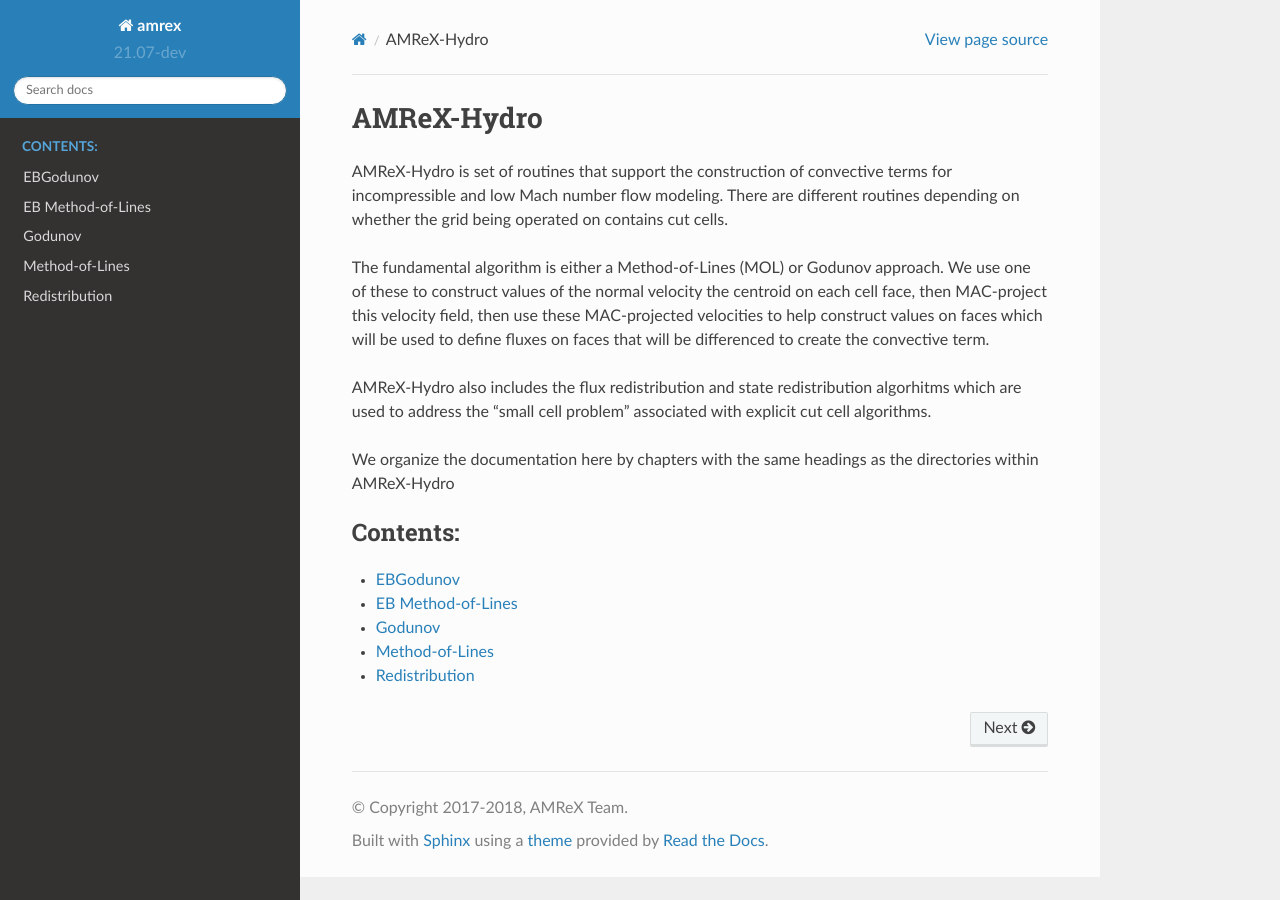
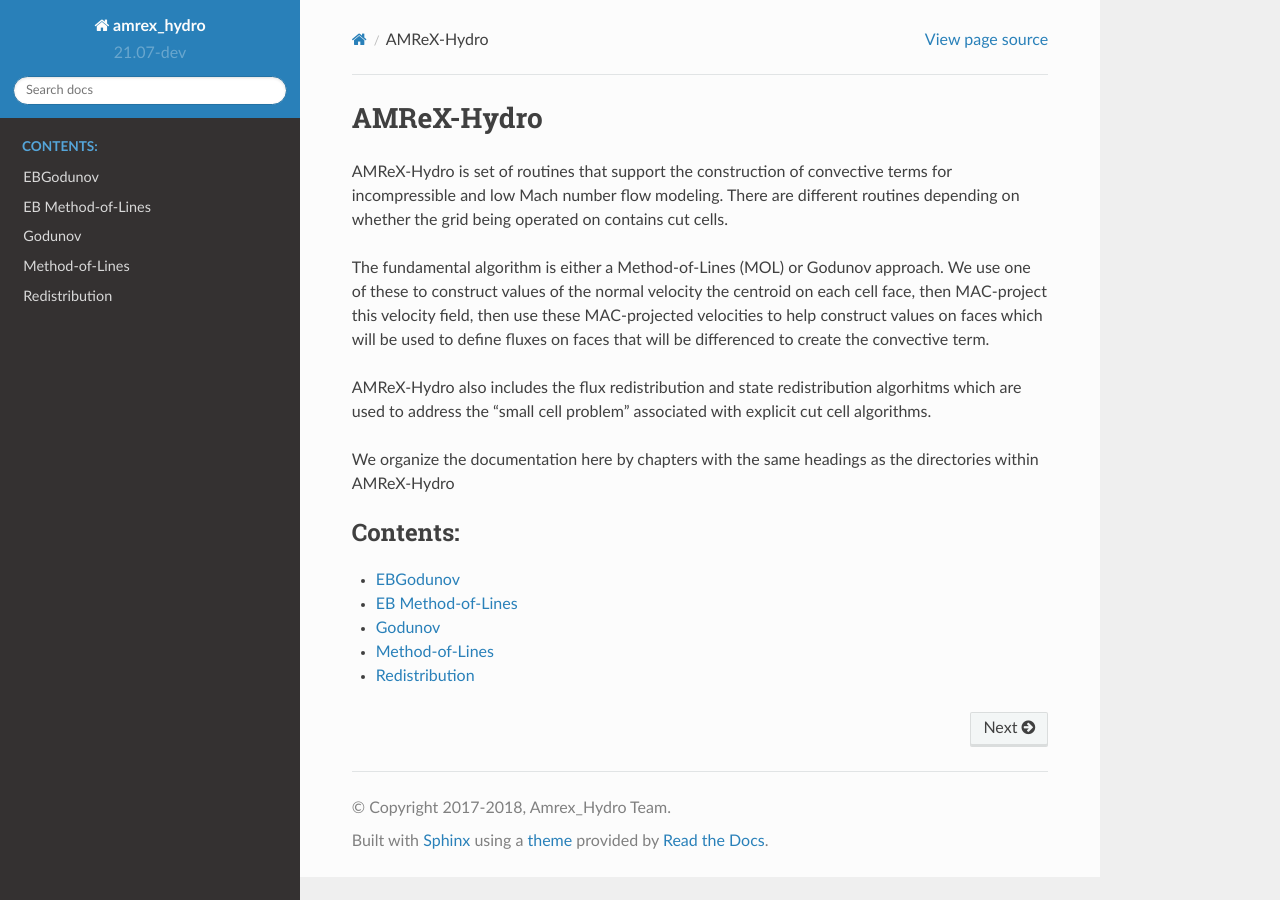
Before and after one commit to AMReX-Fluids/AMReX-Hydro, a Sphinx documentation site: the page built from Docs/source/index.rst, in a window 1280 px wide. Built offline with Sphinx 7.4.7 and the Read the Docs theme 2.0.0, drawn with Linux system fonts in a browser that asks for light colours; pages that are not in the unit, such as notebooks, are missing from menus.

Commit message:
Change amrex-> amrex_hydro

```diff
--- a/Docs/source/conf.py
+++ b/Docs/source/conf.py
@@ -1,6 +1,6 @@
 # -*- coding: utf-8 -*-
 #
-# amrex documentation build configuration file, created by
+# amrex_hydro documentation build configuration file, created by
 # sphinx-quickstart on Thu Oct 19 14:30:08 2017.
 #
 # This file is execfile()d with the current directory set to its
@@ -23,7 +23,7 @@
 import sphinx_rtd_theme
 from datetime import datetime
 
-def get_amrex_version():
+def get_amrex_hydro_version():
     today = datetime.today()
     return u'%s.%.2d-dev' % (str(today.year)[-2:], (today.month + 1) % 12)
 
@@ -60,18 +60,18 @@ source_suffix = '.rst'
 master_doc = 'index'
 
 # General information about the project.
-project = u'amrex'
-copyright = u'2017-2018, AMReX Team'
-author = u'AMReX Team'
+project = u'amrex_hydro'
+copyright = u'2017-2018, Amrex_Hydro Team'
+author = u'Amrex_Hydro Team'
 
 # The version info for the project you're documenting, acts as replacement for
 # |version| and |release|, also used in various other places throughout the
 # built documents.
 #
 # The short X.Y version.
-version = get_amrex_version()
+version = get_amrex_hydro_version()
 # The full version, including alpha/beta/rc tags.
-release = get_amrex_version()
+release = get_amrex_hydro_version()
 
 # The language for content autogenerated by Sphinx. Refer to documentation
 # for a list of supported languages.
@@ -135,7 +135,7 @@ html_sidebars = {
 # -- Options for HTMLHelp output ------------------------------------------
 
 # Output file base name for HTML help builder.
-htmlhelp_basename = 'amrexdoc'
+htmlhelp_basename = 'amrex_hydrodoc'
 
 
 # -- Options for LaTeX output ---------------------------------------------
@@ -162,8 +162,8 @@ latex_elements = {
 # (source start file, target name, title,
 #  author, documentclass [howto, manual, or own class]).
 latex_documents = [
-    (master_doc, 'amrex.tex', u'amrex Documentation',
-     u'AMReX Team', 'manual'),
+    (master_doc, 'amrex_hydro.tex', u'amrex_hydro Documentation',
+     u'Amrex_Hydro Team', 'manual'),
 ]
 
 
@@ -172,7 +172,7 @@ latex_documents = [
 # One entry per manual page. List of tuples
 # (source start file, name, description, authors, manual section).
 man_pages = [
-    (master_doc, 'amrex', u'amrex Documentation',
+    (master_doc, 'amrex_hydro', u'amrex_hydro Documentation',
      [author], 1)
 ]
 
@@ -183,7 +183,7 @@ man_pages = [
 # (source start file, target name, title, author,
 #  dir menu entry, description, category)
 texinfo_documents = [
-    (master_doc, 'amrex', u'amrex Documentation',
-     author, 'amrex', 'One line description of project.',
+    (master_doc, 'amrex_hydro', u'amrex_hydro Documentation',
+     author, 'amrex_hydro', 'One line description of project.',
      'Miscellaneous'),
 ]
```
